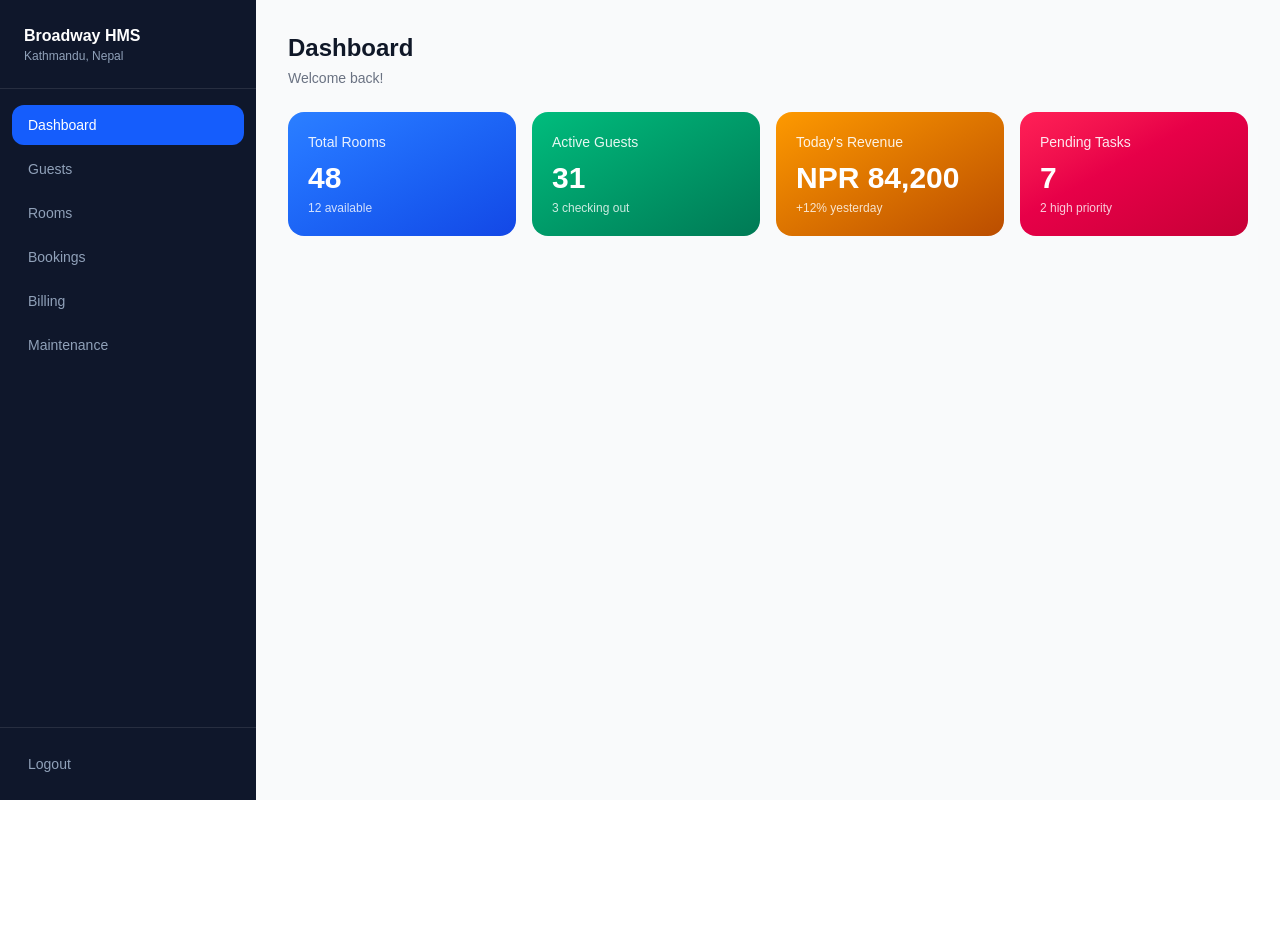
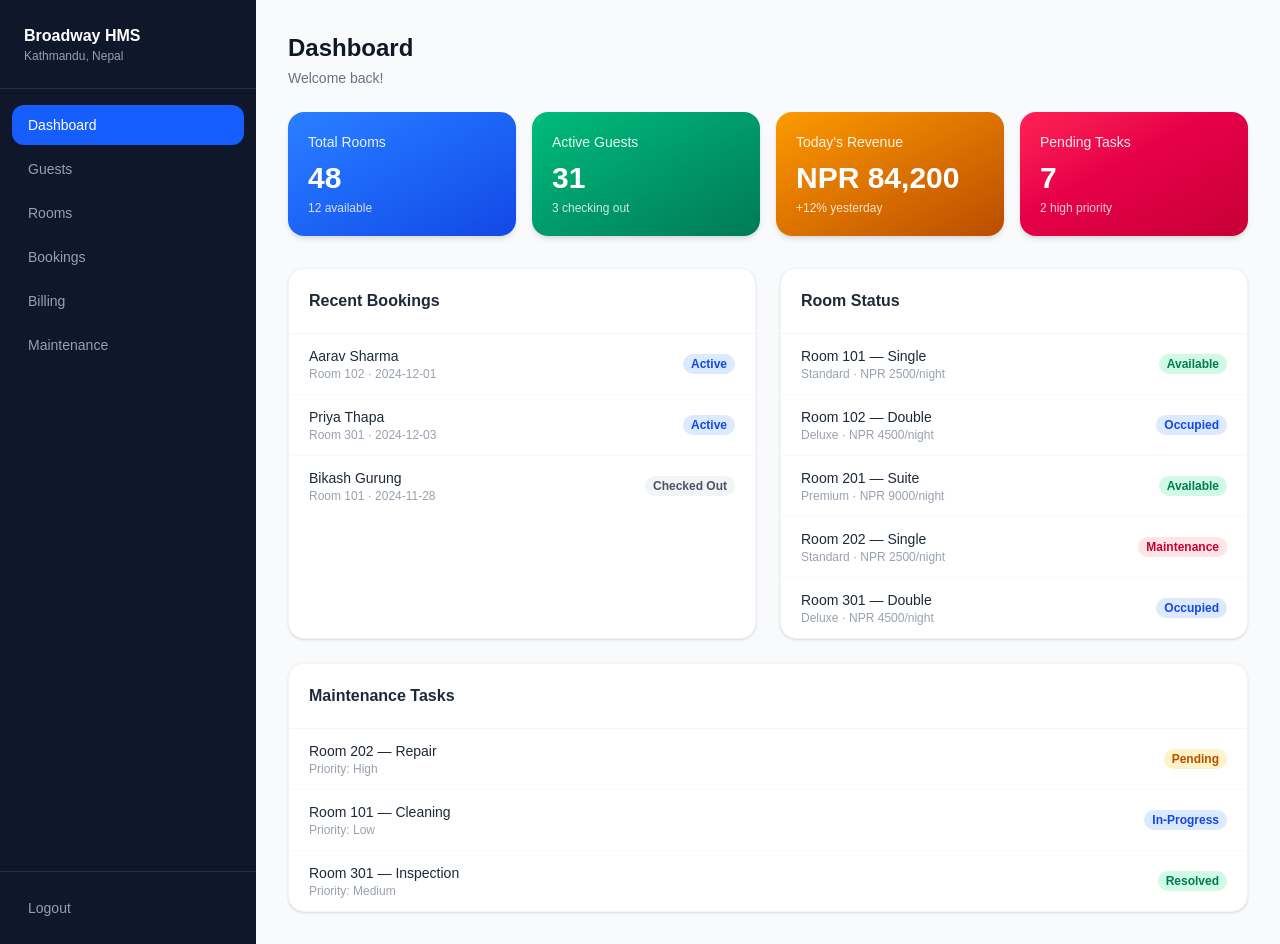
Before and after one commit to Aalok-sah14/hms, a Next.js app in the folder client/: page /dashboard in a window 1280 px wide. Before the commit the page ends 800 px from the top, so only its background shows below. Built offline with nearby package versions, Linux system fonts and the light colour scheme.

Commit message:
dashboard home

```diff
--- a/client/app/dashboard/page.tsx
+++ b/client/app/dashboard/page.tsx
@@ -1,29 +1,20 @@
 "use client";
-import { Card } from "@/components/ui/card";
-import { Badge } from "@/components/ui/badge";
-
-const STATS = [
-  { label: "Total Rooms",     value: "48",         sub: "12 available",    color: "from-blue-500 to-blue-700" },
-  { label: "Active Guests",   value: "31",         sub: "3 checking out",  color: "from-emerald-500 to-emerald-700" },
-  { label: "Today's Revenue", value: "NPR 84,200", sub: "+12% yesterday",  color: "from-amber-500 to-amber-700" },
-  { label: "Pending Tasks",   value: "7",          sub: "2 high priority", color: "from-rose-500 to-rose-700" },
-];
+import StatCards      from "@/components/dashboard/statcards";
+import RecentBookings from "@/components/dashboard/recentbooking";
+import RoomStatus     from "@/components/dashboard/roomstatus";
+import PendingTasks   from "@/components/dashboard/pendingtask";
 
 export default function DashboardPage() {
   return (
     <div>
       <h1 className="text-2xl font-bold text-gray-900 mb-1">Dashboard</h1>
       <p className="text-sm text-gray-500 mb-6">Welcome back!</p>
-
-      <div className="grid grid-cols-1 sm:grid-cols-2 xl:grid-cols-4 gap-4 mb-8">
-        {STATS.map((s, i) => (
-          <div key={i} className={`bg-gradient-to-br ${s.color} rounded-2xl p-5 text-white`}>
-            <p className="text-sm opacity-90 mb-2">{s.label}</p>
-            <p className="text-3xl font-bold mb-1">{s.value}</p>
-            <p className="text-xs opacity-80">{s.sub}</p>
-          </div>
-        ))}
+      <StatCards />
+      <div className="grid grid-cols-1 xl:grid-cols-2 gap-6 mb-6">
+        <RecentBookings />
+        <RoomStatus />
       </div>
+      <PendingTasks />
     </div>
   );
 }
```
